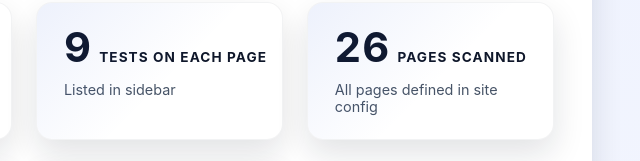
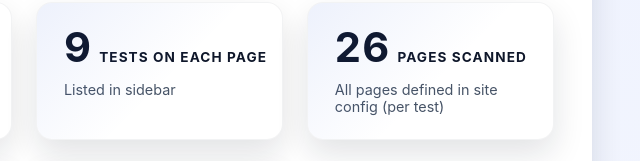
Before and after one commit to SpyrosBou/website-testing, a website: page docs/mocks/full-run-report.html in a window 1280 px wide. Shown: the part 250-411 px from the top of the page, 640-1280 px from the left. Drawn offline with Linux system fonts and the light colour scheme.

Commit message:
chore: clarify pages scanned meta

```diff
--- a/docs/mocks/full-run-report.html
+++ b/docs/mocks/full-run-report.html
@@ -140,7 +140,7 @@
             </article>
             <article class="summary-card">
               <h2 class="summary-card__title"><span class="summary-card__count">26</span> PAGES SCANNED</h2>
-              <div class="meta">All pages defined in site config</div>
+              <div class="meta">All pages defined in site config (per test)</div>
             </article>
             <article class="summary-card">
               <h2 class="summary-card__title"><span class="summary-card__count">3</span> BROWSERS INCLUDED</h2>
```
